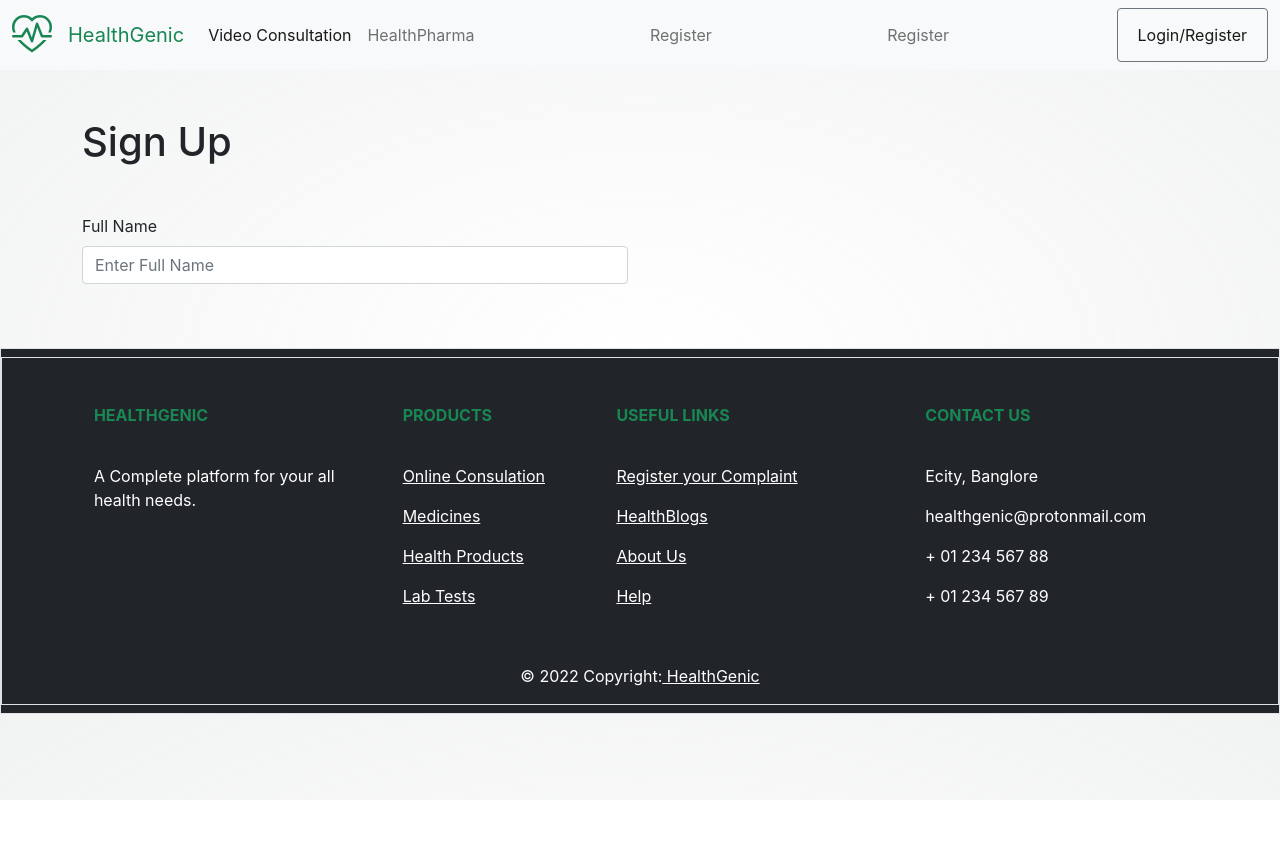
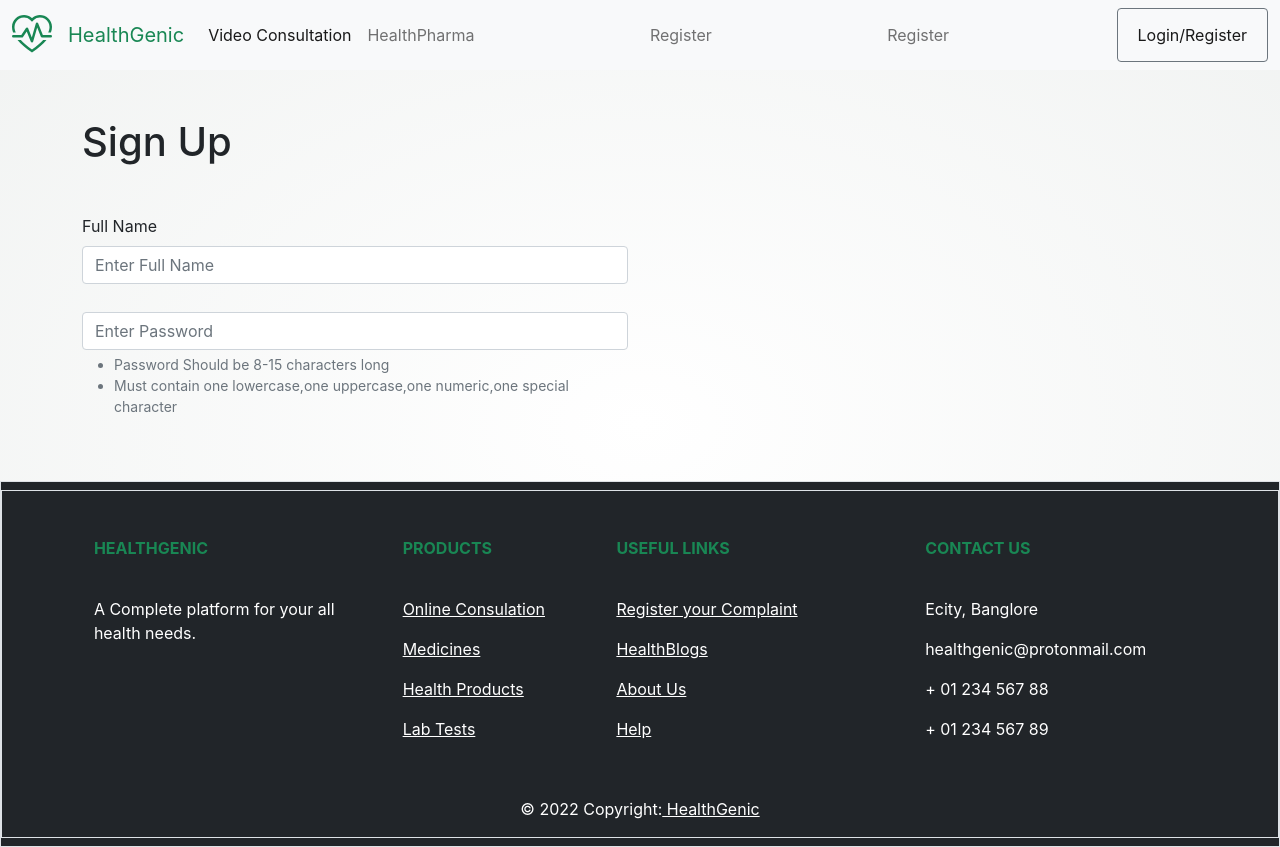
Before and after one commit to healthgenic/healthgenic, a React (Create React App) app in the folder front-end/: page /home/DocRegister in a window 1280 px wide. Before the commit the page ends 800 px from the top, so only its background shows below. Built offline with nearby package versions, Linux system fonts and the light colour scheme; no server answers.

Commit message:
Create Password input field in form

```diff
--- a/front-end/src/Components/Register/DocterRegistration.jsx
+++ b/front-end/src/Components/Register/DocterRegistration.jsx
@@ -10,7 +10,8 @@ class DocterRegistration extends React.Component {
   constructor(props) {
     super(props);
     this.fullNameHelpRef = React.createRef();
-    this.state = { fullName: "", fullNameHelpText: "" };
+    this.passwordHelpTextRef = React.createRef();
+    this.state = { fullName: "", fullNameHelpText: "", password: "" };
   }
   validateFullName = (e) => {
     const fullName = e.target.value;
@@ -28,6 +29,22 @@ class DocterRegistration extends React.Component {
     }
     if (fullName == "") {
       node.classList.add("text-success");
+      node.classList.remove("text-success");
+    }
+  };
+  validatePassword = (e) => {
+    const password = e.target.value;
+    const node = this.passwordHelpTextRef.current;
+    console.log(password);
+    this.setState({ password: password });
+    if (validate.isPassword(password)) {
+      node.classList.remove("text-danger");
+      node.classList.add("text-success");
+    } else {
+      node.classList.add("text-danger");
+    }
+    if (password == "") {
+      node.classList.remove("text-danger");
       node.classList.remove("text-success");
     }
   };
@@ -126,6 +143,33 @@ class DocterRegistration extends React.Component {
                     >
                       {this.state.fullNameHelpText}
                     </div>
+                    <div className="mb-3">
+                      <label htmlFor="" className="form-label"></label>
+                      <input
+                        type="password"
+                        name="password"
+                        id="password"
+                        className="form-control"
+                        placeholder="Enter Password"
+                        area-describedby="passwordHelp"
+                        value={this.state.password}
+                        onChange={this.validatePassword}
+                      />
+                      <div
+                        id="passwordHelp"
+                        className="form-text mt-1"
+                        ref={this.passwordHelpTextRef}
+                      >
+                        <ul>
+                          <li> Password Should be 8-15 characters long</li>
+                          <li>
+                            {" "}
+                            Must contain one lowercase,one uppercase,one
+                            numeric,one special character
+                          </li>
+                        </ul>
+                      </div>
+                    </div>
                   </div>
                 </div>
               </form>
```
